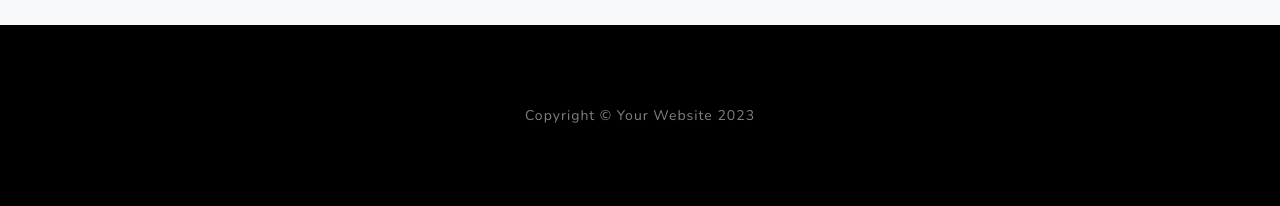
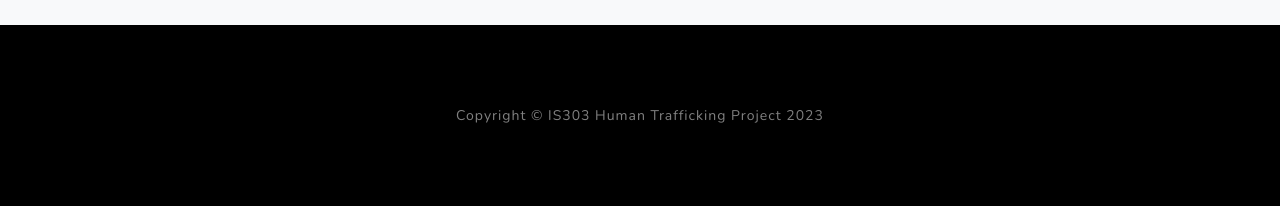
Before and after one commit to rbhawkins999/missingPersons, a Django app: page / in a window 1280 px wide. Shown: the part 3498-3704 px from the top of the page. Run offline with Django 4.2, Linux system fonts and the light colour scheme; some libraries are stand-ins or nearby versions.

Commit message:
Edit Footer

```diff
--- a/templates/persons/index.html
+++ b/templates/persons/index.html
@@ -281,7 +281,7 @@
             </div>
         </section>
                <!-- Footer-->
-        <footer class="footer bg-black small text-center text-white-50"><div class="container px-4 px-lg-5">Copyright &copy; Your Website 2023</div></footer>
+        <footer class="footer bg-black small text-center text-white-50"><div class="container px-4 px-lg-5">Copyright &copy; IS303 Human Trafficking Project 2023</div></footer>
         <!-- Bootstrap core JS-->
         <script src="https://cdn.jsdelivr.net/npm/bootstrap@5.2.3/dist/js/bootstrap.bundle.min.js"></script>
         <!-- Core theme JS-->
```
